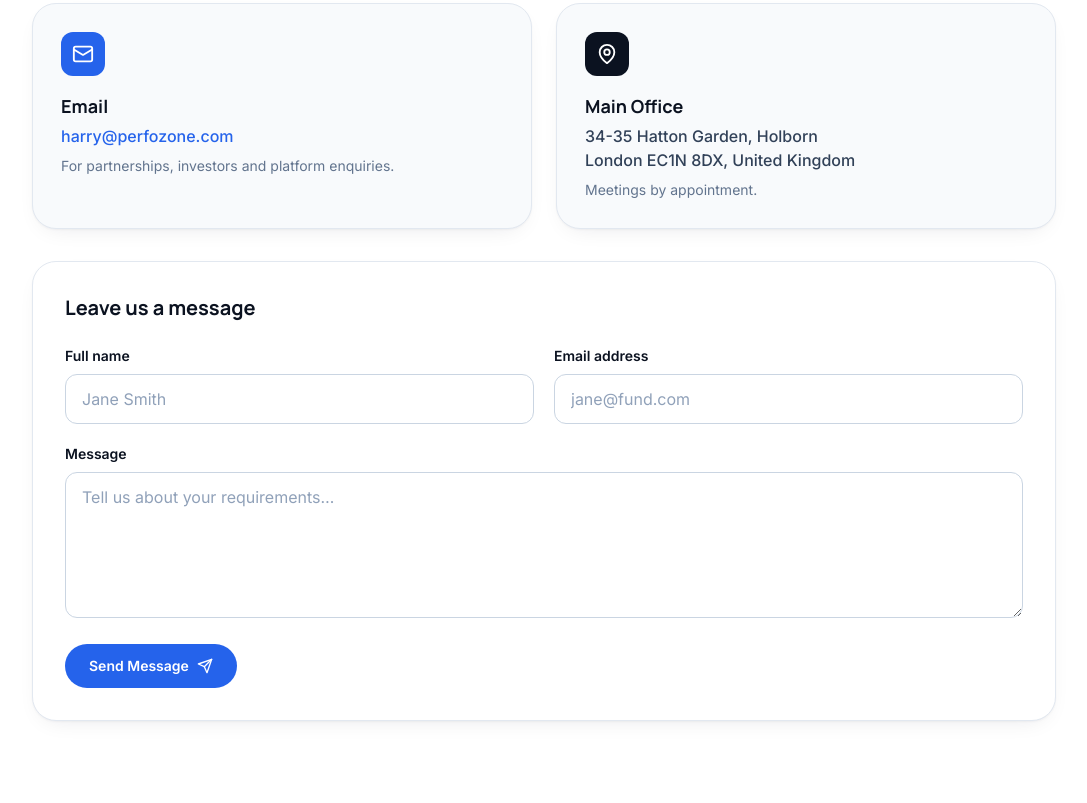
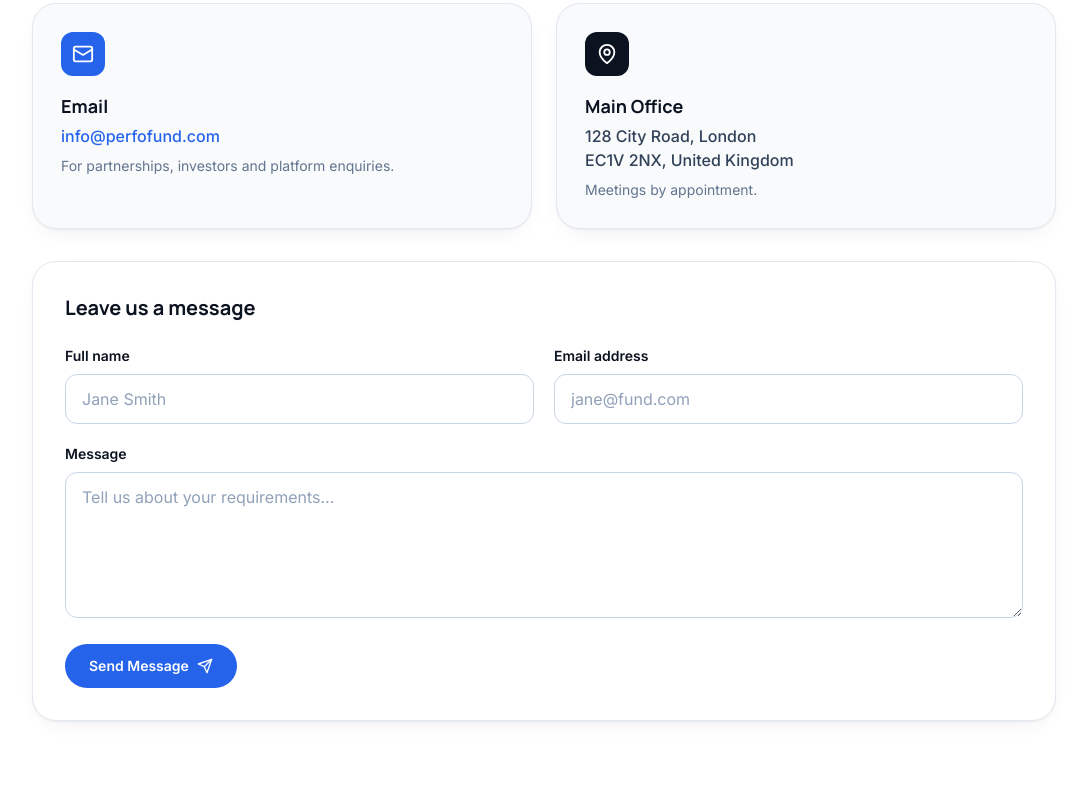
Before and after one commit to harryguiacorn/PerfoFund, an Astro site: page / in a window 1280 px wide. Shown: the part 6597-7400 px from the top of the page, without its empty margins (96-1183 px from the left). Built offline with nearby package versions, Linux system fonts and the light colour scheme; Astro itself is replaced by a stand-in of ours.

Commit message:
Update contact email and address
- Email: harry@perfozone.com -> info@perfofund.com (Contact, Footer, JSON-LD)
- Address: 34-35 Hatton Garden, London EC1N 8DX -> 128 City Road,
  London EC1V 2NX, United Kingdom

Co-authored-by: arena-agent <297053741+arena-agent@users.noreply.github.com>

```diff
--- a/src/components/Contact.astro
+++ b/src/components/Contact.astro
@@ -13,14 +13,14 @@ import SectionHeading from "./SectionHeading.astro";
 
     <div class="mx-auto mt-12 grid max-w-5xl gap-6 md:grid-cols-2">
       <a
-        href="mailto:harry@perfozone.com"
+        href="mailto:info@perfofund.com"
         class="reveal group rounded-3xl border border-slate-200 bg-slate-50 p-7 shadow-card transition hover:-translate-y-0.5 hover:shadow-lift"
       >
         <span class="flex h-11 w-11 items-center justify-center rounded-xl bg-brand-600 text-white">
           <svg width="22" height="22" viewBox="0 0 24 24" fill="none" stroke="currentColor" stroke-width="2" stroke-linecap="round" stroke-linejoin="round" aria-hidden="true"><rect x="2" y="4" width="20" height="16" rx="2"/><path d="m22 7-10 6L2 7"/></svg>
         </span>
         <h3 class="mt-4 font-display text-lg font-bold text-navy-900">Email</h3>
-        <p class="mt-1 font-medium text-brand-600 group-hover:underline">harry@perfozone.com</p>
+        <p class="mt-1 font-medium text-brand-600 group-hover:underline">info@perfofund.com</p>
         <p class="mt-2 text-sm text-slate-500">For partnerships, investors and platform enquiries.</p>
       </a>
 
@@ -30,8 +30,8 @@ import SectionHeading from "./SectionHeading.astro";
         </span>
         <h3 class="mt-4 font-display text-lg font-bold text-navy-900">Main Office</h3>
         <address class="mt-1 font-medium text-slate-700 not-italic">
-          34-35 Hatton Garden, Holborn<br />
-          London EC1N 8DX, United Kingdom
+          128 City Road, London<br />
+          EC1V 2NX, United Kingdom
         </address>
         <p class="mt-2 text-sm text-slate-500">Meetings by appointment.</p>
       </div>
--- a/src/components/Footer.astro
+++ b/src/components/Footer.astro
@@ -44,12 +44,12 @@ const nav = [
         <h2 class="font-display text-sm font-bold tracking-wide text-white uppercase">Contact</h2>
         <ul class="mt-4 space-y-2.5 text-sm">
           <li>
-            <a href="mailto:harry@perfozone.com" class="transition hover:text-white">harry@perfozone.com</a>
+            <a href="mailto:info@perfofund.com" class="transition hover:text-white">info@perfofund.com</a>
           </li>
           <li>
             <address class="not-italic">
-              34-35 Hatton Garden, Holborn<br />
-              London EC1N 8DX, United Kingdom
+              128 City Road, London<br />
+              EC1V 2NX, United Kingdom
             </address>
           </li>
         </ul>
--- a/src/layouts/BaseLayout.astro
+++ b/src/layouts/BaseLayout.astro
@@ -22,12 +22,12 @@ const jsonLd = {
       name: "PerfoFund Limited",
       url: "https://perfofund.com",
       logo: ogImage,
-      email: "harry@perfozone.com",
+      email: "info@perfofund.com",
       address: {
         "@type": "PostalAddress",
-        streetAddress: "34-35 Hatton Garden, Holborn",
+        streetAddress: "128 City Road",
         addressLocality: "London",
-        postalCode: "EC1N 8DX",
+        postalCode: "EC1V 2NX",
         addressCountry: "GB",
       },
     },
```
